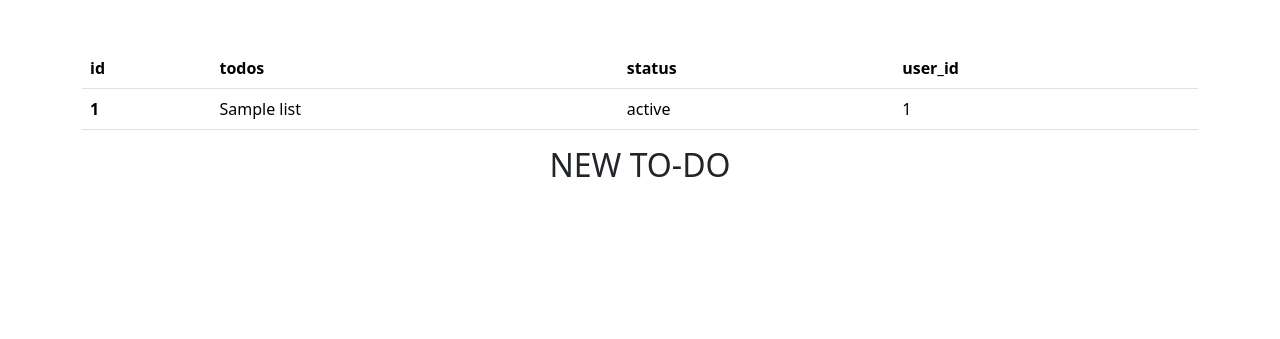
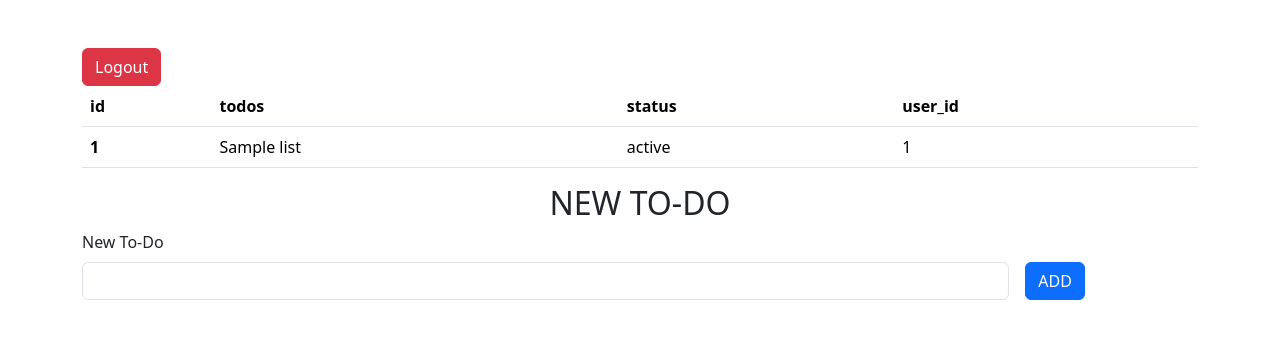
Before and after one commit to FedericoPiazzolla/my-todos, a PHP site: page / in a window 1280 px wide. Shown: the top 339 px of the page. Run offline with PHP 8.4, Linux system fonts and the light colour scheme; the visitor is signed in with stand-in values (Sample User, id 1); tables that the repository leaves empty or names only in its code hold one stand-in row (values such as "Sample post").

Commit message:
wip: on user_id and logout user

```diff
--- a/index.php
+++ b/index.php
@@ -27,11 +27,23 @@ if (isset($_POST['username']) && isset($_POST['password'])) {
   login($_POST['username'], $_POST['password'], $connection);
 };
 
-// query di visualizzazione del contenuto
-$sql = "SELECT `id`, `nome_todo`, `status`, `user_id`  FROM `todo_list`";
+// query di visualizzazione del contenuto (privato per user_id)
+if (isset($_SESSION['user_id'])) {
+  $user_id = $_SESSION['user_id'];
+  $sql = "SELECT `id`, `nome_todo`, `status`, `user_id`  FROM `todo_list` WHERE `user_id` = '$user_id'";
   $result = $connection->query($sql);
+};
+
 
 // inserisco il nuovo todo
+if (!empty($_POST['newtodo'])) {
+  $new_todo = $_POST['newtodo'];
+
+  $query = "INSERT INTO `todo_list` (`id`, `nome_todo`, `status`, `user_id`) VALUES (NULL, '$new_todo', '0', '$user_id')";
+  $connection->query($query);
+
+  header("Location: index.php?newTodo=success");
+};
 
 $connection->close();
 ?>
@@ -50,6 +62,13 @@ $connection->close();
 <body>
 
   <div class="container my-5">
+
+  <?php include_once __DIR__ . "/logout.php" ?>
+
+    <form action="logout.php" method="POST">
+      <input type="hidden" type="text" value="1" name="logout">
+      <button type="submit" class="btn btn-danger">Logout</button>
+    </form>
 
       <!-- verifico de l'utente è loggato correttamente, user_id e username siano corretti -->
       <?php if (!empty($_SESSION['user_id']) && !empty($_SESSION['username'])) { ?>
@@ -81,10 +100,21 @@ $connection->close();
           <!-- ADD NEW TODO -->
           <h2 class="text-center">NEW TO-DO</h2>
 
+          <form class="row g-3 align-items-end" action="index.php" method="POST">
+            <div class="col-10">
+              <label for="inputNewTodo" class="form-label">New To-Do</label>
+              <input type="text" class="form-control" id="newtodo" name="newtodo">
+            </div>
+            <div class="col-2">
+              <button type="submit" class="btn btn-primary">ADD</button>
+            </div>
+          </form>
+
         <?php } ?>
 
 
       <?php } else { ?>
+
         <!-- se l'utente non ha effettuato il login, dovra compilare i campi e registrarsi  -->
         <h2 class="text-center">LOGIN</h2>
 
--- /dev/null
+++ b/logout.php
@@ -0,0 +1,10 @@
+<?php
+  if (!isset($_SESSION)) {
+    session_start();
+  };
+
+  if (isset($_POST['logout']) && isset($_POST['logout']) === "1") {
+    session_destroy();
+    header("Location: index.php?logout=success");
+  };
+?>
```
Also changed, not shown: subscribe.php (+5 -5 lines). Lines whose indentation alone changed are shown as unchanged.
